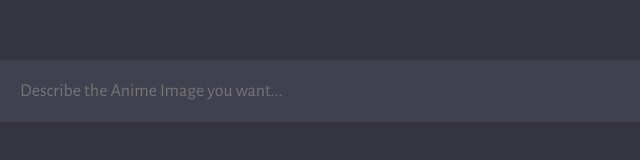
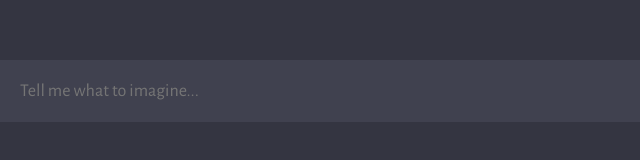
Before and after one commit to Throvtek/3_AnimeStyle_v2, a website built with Vite: page client/index.html in a window 1280 px wide. Shown: the part 614-774 px from the top of the page, 0-640 px from the left. Built offline with nearby package versions, Linux system fonts and the light colour scheme.

Commit message:
Update index.html

```diff
--- a/client/index.html
+++ b/client/index.html
@@ -12,7 +12,7 @@
       <div id="chat_container"></div>
 
       <form>
-        <textarea name="prompt" rows="1" cols="1" placeholder="Describe the Anime Image you want..."></textarea>
+        <textarea name="prompt" rows="1" cols="1" placeholder="Tell me what to imagine..."></textarea>
         <button type="submit"><img src="assets/send.svg" alt="send" />
       </form>
     </div>
```
